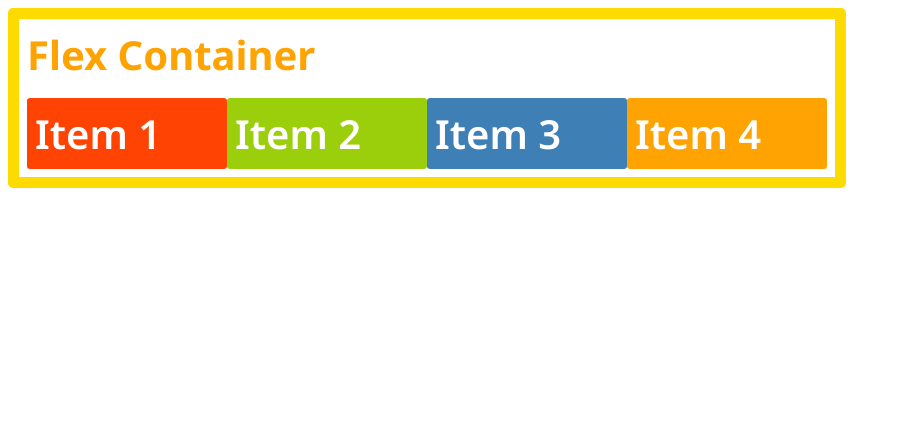
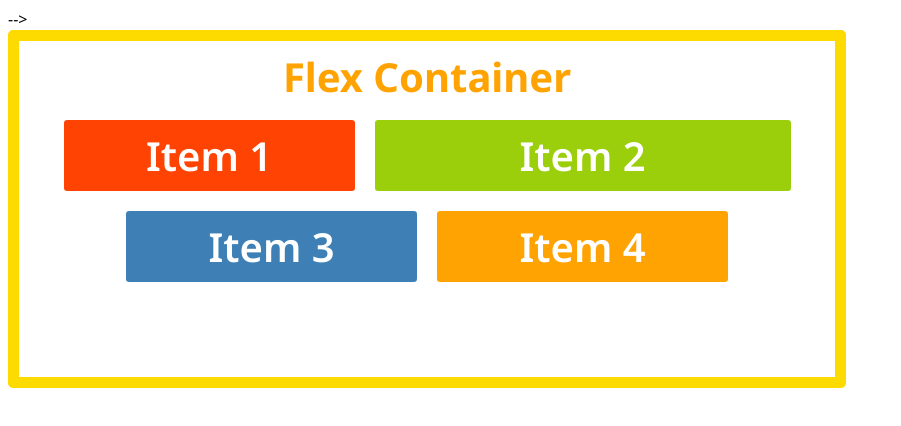
Before and after one commit to developer-sultan/simple-flexbox, a plain HTML site: page index.html in a window 1280 px wide. Shown: the whole page, without its empty margins (0-901 px from the left). Drawn offline with Linux system fonts and the light colour scheme.

Commit message:
completed

```diff
--- a/index.html
+++ b/index.html
@@ -7,7 +7,7 @@
     <meta name="keywords" content="Portfolio, HTML, Css">
     <meta name="description" content="Hi, I am Sultan Mahmud here to help to build excellent web application for your needs">
     <meta name="Author" content="Sultan Mahmud">
-    <title>Simple Flexbox</title>
+    <title>Simple Flexbox</title> -->
 
     <!-- Linked CSS -->
     <link rel="stylesheet" href="style.css">
@@ -20,7 +20,7 @@
 </head>
 <body>
 
-        <div class="flexbox">
+     <div class="flexbox">
             <h2>Flex Container</h2>
             <div class="flex_container">
                 <div class="item item_1">Item 1</div>
@@ -29,6 +29,15 @@
                 <div class="item item_4">Item 4</div>
             </div>
         </div>
+
+
+
+
+
+
+
+
+
      <!-- Font Awesome CDN -->
      <script src="https://kit.fontawesome.com/19e8a8a635.js" crossorigin="anonymous"></script>
 </body>
--- a/style.css
+++ b/style.css
@@ -7,6 +7,8 @@ body{
     padding: 0.5rem;
     border: 0.7rem solid #FDDA00;
     border-radius: 0.3rem;
+    height: 40vh;
+    text-align: center;
 }
 .flexbox > h2 {
     margin: 0 0 1rem 0;
@@ -15,11 +17,13 @@ body{
 }
 .flex_container{
     display: flex;
+    gap: 20px;
+    flex-wrap: wrap;
+    justify-content: center;
 }
 .item{
     font-weight: 600;
     font-size: 2.5rem;
-    width: 12rem;
     background-color: red;
     color: #fff;
     padding: 0.5rem;
@@ -27,13 +31,18 @@ body{
 }
 .item_1{
     background-color: #FF4302;
+    flex-basis: 275px;
+
 }
 .item_2{
     background-color: #9BCE0B;
+    flex-basis: 400px;
 }
 .item_3{
     background-color: #3E80B5;
+    flex-basis: 275px;
 }
 .item_4{
     background-color: #FFA302;
+    flex-basis: 275px;
 }
```
